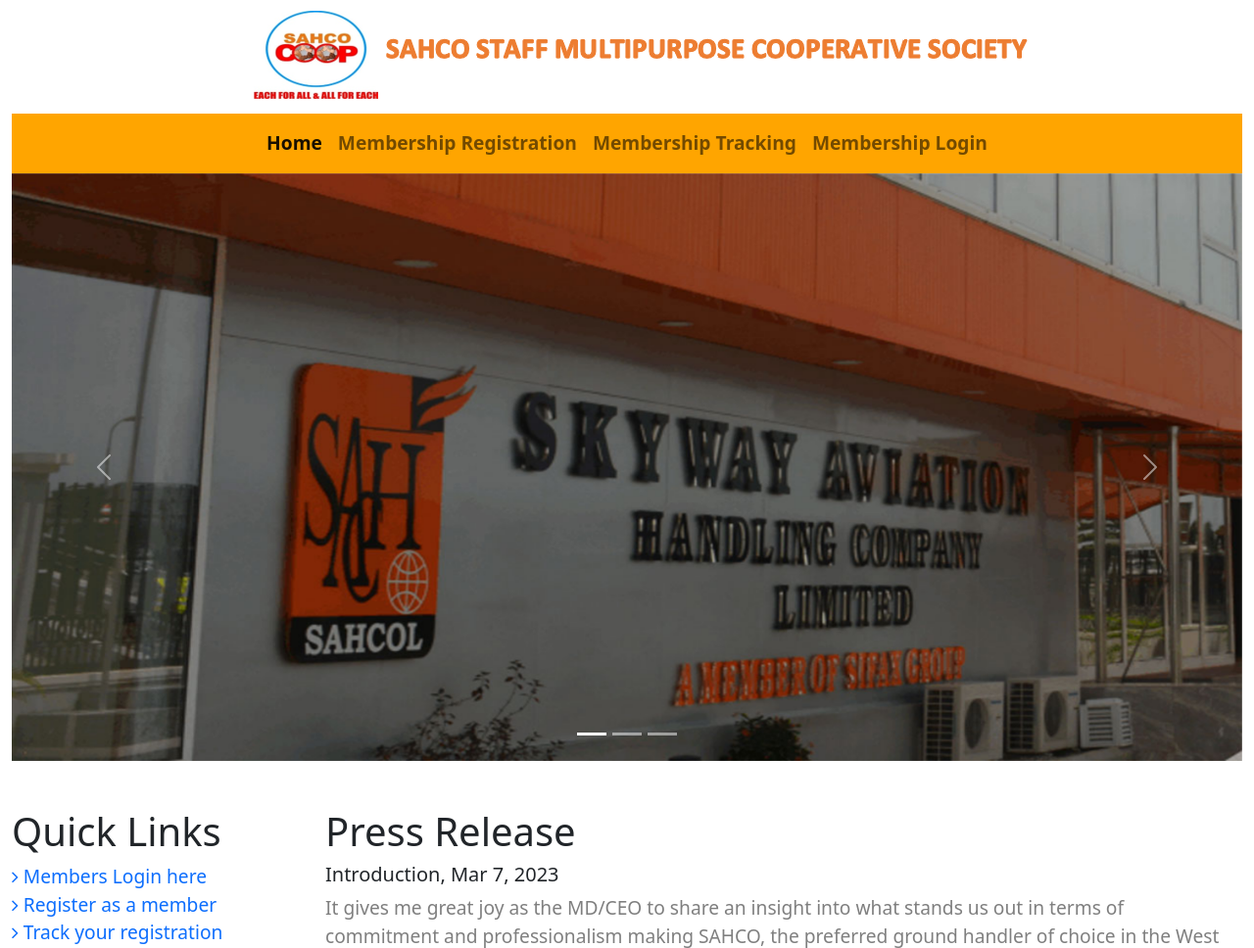
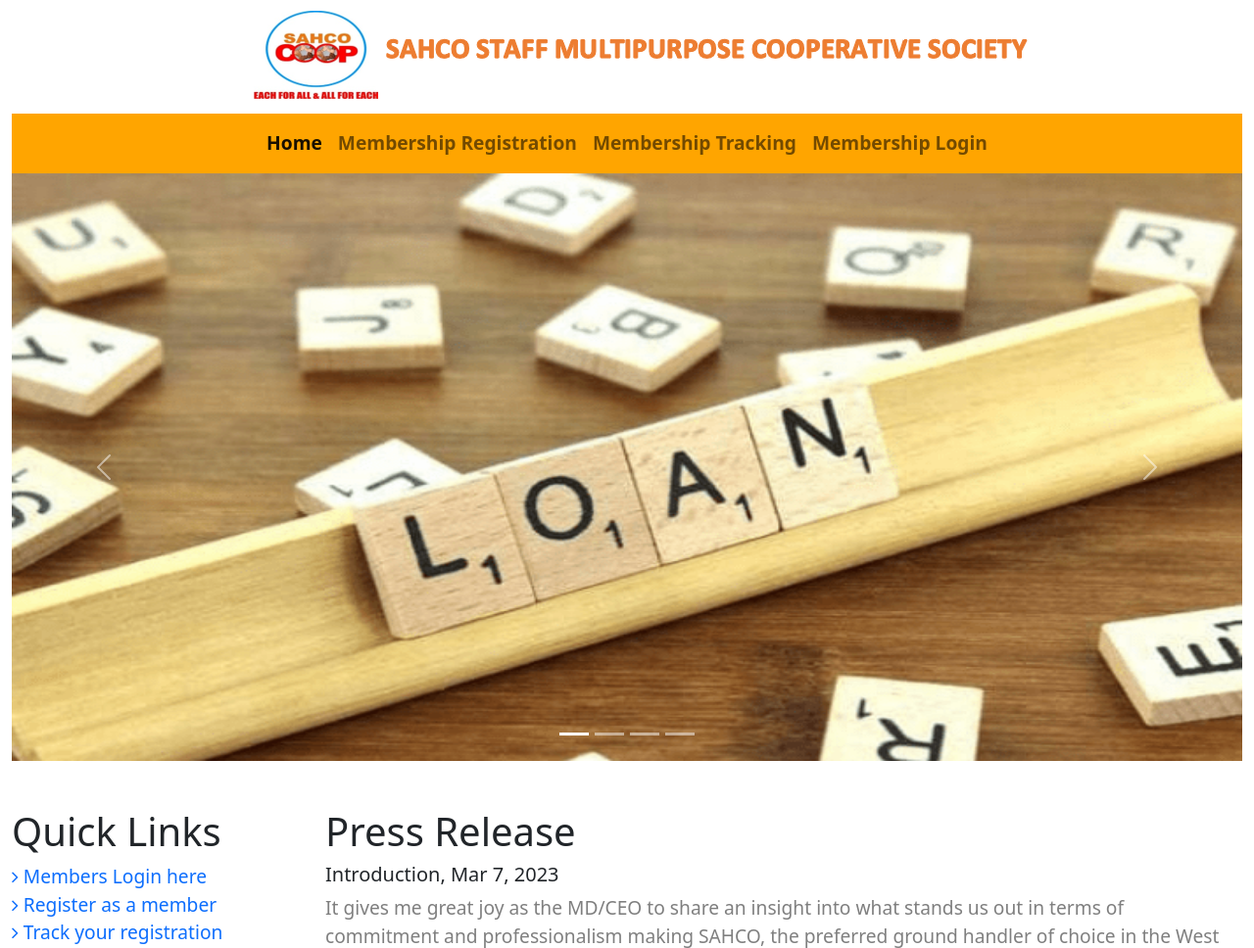
Before and after one commit to Hershewajue/sahcoop, a PHP site: page / in a window 1280 px wide. Shown: the top 968 px of the page at 98% size. Run offline with PHP 8.4, Linux system fonts and the light colour scheme.

Commit message:
Update the index.php file for more functionalities

```diff
--- a/index.php
+++ b/index.php
@@ -51,18 +51,22 @@
                 <button type="button" data-bs-target="#demo" data-bs-slide-to="0" class="active"></button>
                 <button type="button" data-bs-target="#demo" data-bs-slide-to="1"></button>
                 <button type="button" data-bs-target="#demo" data-bs-slide-to="2"></button>
+                <button type="button" data-bs-target="#demo" data-bs-slide-to="3"></button>
             </div>
 
             <!-- The slideshow/carousel -->
             <div class="carousel-inner">
                 <div class="carousel-item active">
-                    <img src="img/headoffice.jpg" alt="Los Angeles" class="d-block" style="width:100%; height: 600px;">
+                    <img src="img/loan.png" alt="Loan picture" class="d-block" style="width:100%; height: 600px;">
                 </div>
                 <div class="carousel-item">
-                    <img src="img/ramp1.jpg" alt="Chicago" class="d-block" style="width:100%; height: 600px;">
+                    <img src="img/bags of rice.jpg" alt="Picture of bags of rice" class="d-block" style="width:100%; height: 600px;">
                 </div>
                 <div class="carousel-item">
-                    <img src="img/ramp2.jpg" alt="New York" class="d-block" style="width:100%; height: 600px;">
+                    <img src="img/cow-sheep-goat.png" alt="Picture of cow-sheep-goat" class="d-block" style="width:100%; height: 600px;">
+                </div>
+                <div class="carousel-item">
+                    <img src="img/groundnut oil.jpg" alt="Picture of groundnut oil" class="d-block" style="width:100%; height: 600px;">
                 </div>
             </div>
 
```
Also changed, not shown: img/bags of rice.jpg (added), img/cow-sheep-goat.png (added), img/groundnut oil.jpg (added), img/loan.png (added).
